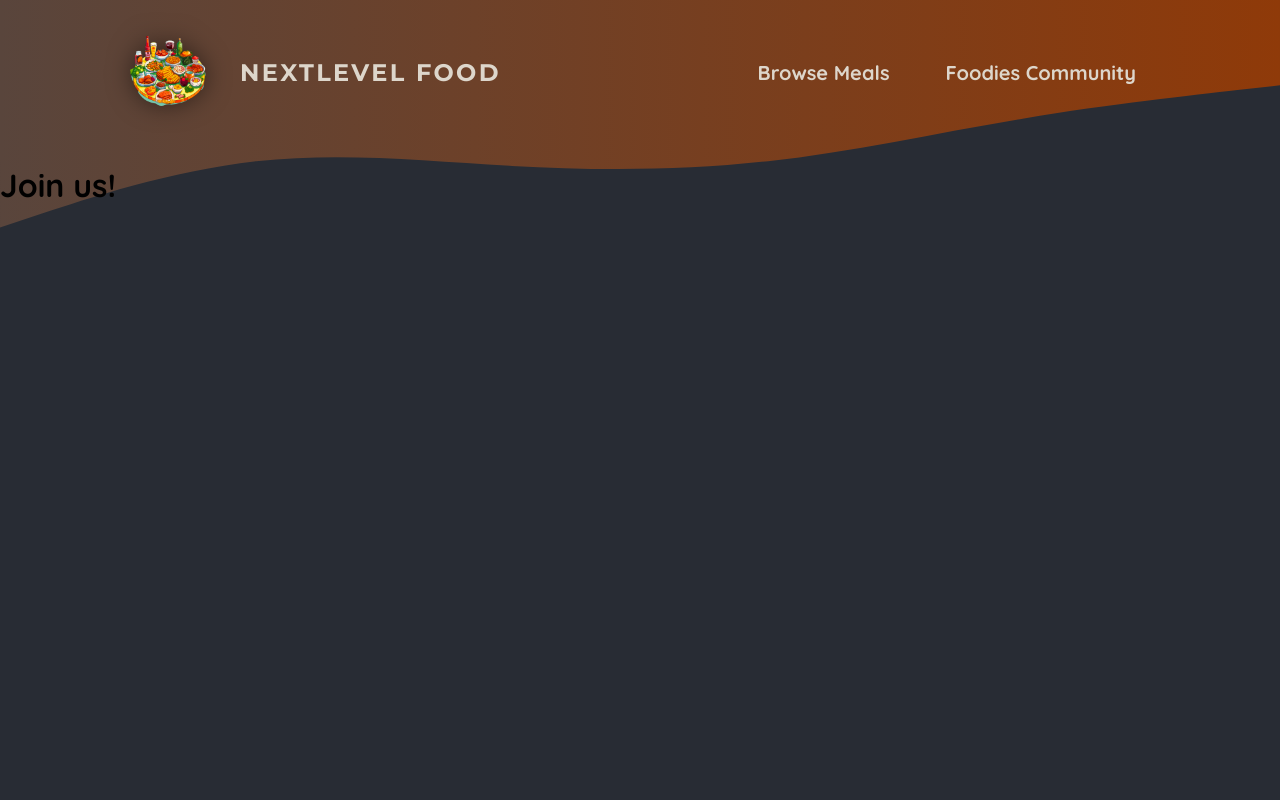
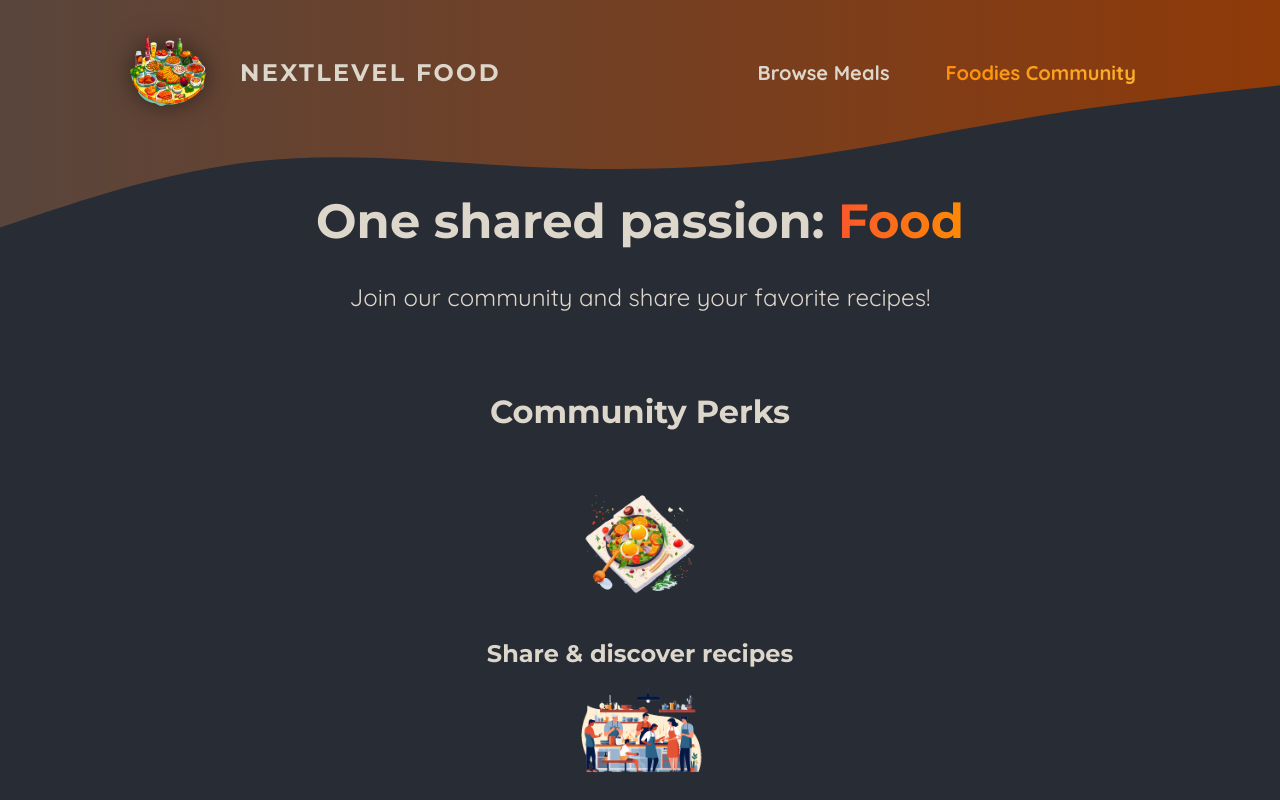
Before and after one commit to Luchohak/foodies-nextjs, a Next.js app: page /community in a window 1280 px wide. Shown: the top 800 px of the page. Built offline with nearby package versions, Linux system fonts and the light colour scheme.

Commit message:
Add nav-link component so we can outsource usin usePathname to a single component and not to the whole MainHeader component

```diff
--- a/app/community/page.js
+++ b/app/community/page.js
@@ -1,7 +1,40 @@
+import Image from 'next/image';
+
+import mealIcon from '@/assets/icons/meal.png';
+import communityIcon from '@/assets/icons/community.png';
+import eventsIcon from '@/assets/icons/events.png';
+import classes from './page.module.css';
+
 export default function CommunityPage() {
   return (
-    <main>
-      <h1>Join us!</h1>
-    </main>
+    <>
+      <header className={classes.header}>
+        <h1>
+          One shared passion: <span className={classes.highlight}>Food</span>
+        </h1>
+        <p>Join our community and share your favorite recipes!</p>
+      </header>
+      <main className={classes.main}>
+        <h2>Community Perks</h2>
+
+        <ul className={classes.perks}>
+          <li>
+            <Image src={mealIcon} alt="A delicious meal" />
+            <p>Share & discover recipes</p>
+          </li>
+          <li>
+            <Image src={communityIcon} alt="A crowd of people, cooking" />
+            <p>Find new friends & like-minded people</p>
+          </li>
+          <li>
+            <Image
+              src={eventsIcon}
+              alt="A crowd of people at a cooking event"
+            />
+            <p>Participate in exclusive events</p>
+          </li>
+        </ul>
+      </main>
+    </>
   );
 }
--- /dev/null
+++ b/app/community/page.module.css
@@ -0,0 +1,61 @@
+.header {
+    gap: 3rem;
+    margin: 3rem auto 5rem auto;
+    width: 90%;
+    max-width: 75rem;
+    color: #ddd6cb;
+    font-size: 1.5rem;
+    text-align: center;
+  }
+
+  .header h1 {
+    font-family: 'Montserrat', sans-serif;
+  }
+
+  .highlight {
+    background: linear-gradient(90deg, #f9572a, #ff8a05);
+    background-clip: text;
+    -webkit-background-clip: text;
+    -webkit-text-fill-color: transparent;
+  }
+
+  .main {
+    width: 90%;
+    max-width: 40rem;
+    margin: 0 auto;
+    text-align: center;
+  }
+
+  .main h2 {
+    font-family: 'Montserrat', sans-serif;
+    font-size: 2rem;
+    margin-bottom: 3rem;
+    color: #ddd6cb;
+  }
+
+  .perks {
+    list-style: none;
+    margin: 3rem 0;
+    padding: 0;
+  }
+
+  .perks li {
+    display: flex;
+    flex-direction: column;
+    align-items: center;
+    gap: 2rem;
+  }
+
+  .perks img {
+    width: 8rem;
+    height: 8rem;
+    object-fit: contain;
+  }
+
+  .perks p {
+    font-family: 'Montserrat', sans-serif;
+    font-size: 1.5rem;
+    font-weight: bold;
+    margin: 0;
+    color: #ddd6cb;
+  }
--- a/components/main-header/main-header.js
+++ b/components/main-header/main-header.js
@@ -1,8 +1,9 @@
 import Link from "next/link";
 import logoImg from "@/assets/logo.png";
-import classes from './main-header.module.css'
+import classes from "./main-header.module.css";
 import Image from "next/image";
 import MainHeaderBackground from "./main-header-background";
+import NavLink from "./nav-link";
 
 export default function MainHeader() {
   return (
@@ -16,10 +17,10 @@
         <nav className={classes.nav}>
           <ul>
             <li>
-            <Link href="/meals">Browse Meals</Link>
+              <NavLink href="/meals">Browse Meals</NavLink>
             </li>
             <li>
-            <Link href="/community">Foodies Community</Link>
+              <NavLink href="/community">Foodies Community</NavLink>
             </li>
           </ul>
         </nav>
--- a/components/main-header/main-header.module.css
+++ b/components/main-header/main-header.module.css
@@ -21,30 +21,6 @@
     font-size: 1.25rem;
   }
 
-  .nav a {
-    text-decoration: none;
-    color: #ddd6cb;
-    font-weight: bold;
-    padding: 0.5rem 1rem;
-    border-radius: 0.5rem;
-  }
-
-  .nav a:hover,
-  .nav a:active {
-    background: linear-gradient(90deg, #ff8a05, #f9b331);
-    background-clip: text;
-    -webkit-background-clip: text;
-    -webkit-text-fill-color: transparent;
-    text-shadow: 0 0 18px rgba(248, 190, 42, 0.8);
-  }
-
-  .active {
-    background: linear-gradient(90deg, #ff8a05, #f9b331);
-    background-clip: text;
-    -webkit-background-clip: text;
-    -webkit-text-fill-color: transparent;
-  }
-
   .logo {
     display: flex;
     align-items: center;
--- /dev/null
+++ b/components/main-header/nav-link.js
@@ -0,0 +1,22 @@
+"use client";
+
+import Link from "next/link";
+import { usePathname } from "next/navigation";
+import classes from "./nav-link.module.css";
+
+export default function NavLink({ href, children }) {
+  const path = usePathname();
+
+  return (
+    <Link
+      href={href}
+      className={
+        path.startsWith(href)
+          ? `${classes.link} ${classes.active}`
+          : classes.link
+      }
+    >
+      {children}
+    </Link>
+  );
+}
--- /dev/null
+++ b/components/main-header/nav-link.module.css
@@ -0,0 +1,23 @@
+.link {
+  text-decoration: none;
+  color: #ddd6cb;
+  font-weight: bold;
+  padding: 0.5rem 1rem;
+  border-radius: 0.5rem;
+}
+
+.link:hover,
+.link:active {
+  background: linear-gradient(90deg, #ff8a05, #f9b331);
+  background-clip: text;
+  -webkit-background-clip: text;
+  -webkit-text-fill-color: transparent;
+  text-shadow: 0 0 18px rgba(248, 190, 42, 0.8);
+}
+
+.active {
+  background: linear-gradient(90deg, #ff8a05, #f9b331);
+  background-clip: text;
+  -webkit-background-clip: text;
+  -webkit-text-fill-color: transparent;
+}
```
Lines whose indentation alone changed are shown as unchanged.
